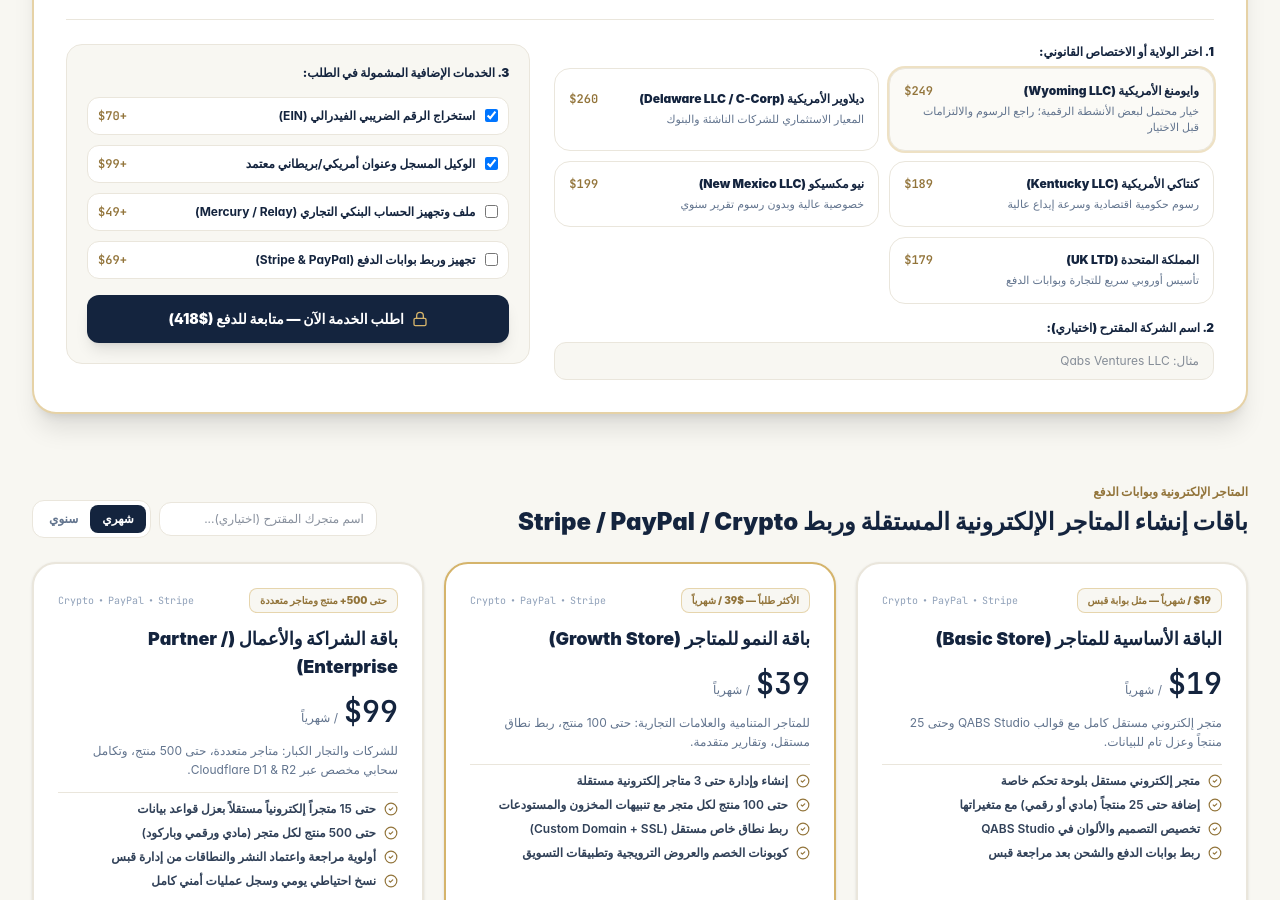
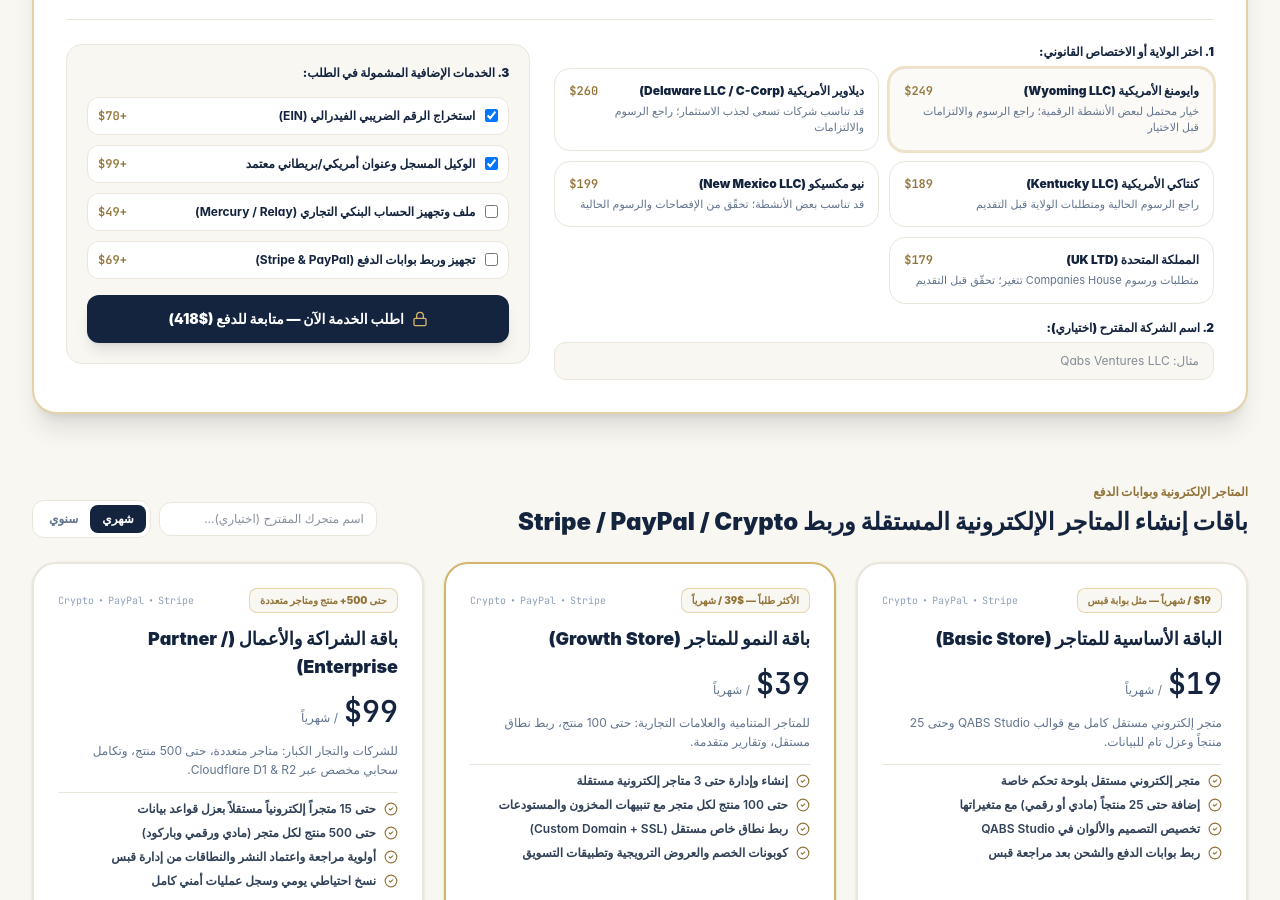
Before and after one commit to velouraa12-design/QABS-, a React (Vite) app: page / in a window 1280 px wide. Shown: the part 894-1794 px from the top of the page. Built offline with nearby package versions, Linux system fonts and the light colour scheme; no server answers.

Commit message:
trust: qualify jurisdiction recommendations and timing claims

```diff
--- a/src/components/LandingView.tsx
+++ b/src/components/LandingView.tsx
@@ -68,8 +68,8 @@ const CALC_JURISDICTIONS: {
     labelEn: 'Delaware LLC / C-Corp',
     entityType: 'LLC',
     baseUsd: 260,
-    noteAr: 'المعيار الاستثماري للشركات الناشئة والبنوك',
-    noteEn: 'Gold standard for startups & venture scaling'
+    noteAr: 'قد تناسب شركات تسعى لجذب الاستثمار؛ راجع الرسوم والالتزامات',
+    noteEn: 'May suit companies seeking investment; review fees and obligations'
   },
   {
     id: 'US_KENTUCKY',
@@ -78,8 +78,8 @@ const CALC_JURISDICTIONS: {
     labelEn: 'Kentucky LLC (USA)',
     entityType: 'LLC',
     baseUsd: 189,
-    noteAr: 'رسوم حكومية اقتصادية وسرعة إيداع عالية',
-    noteEn: 'Lowest state filing fee & fast turnaround'
+    noteAr: 'راجع الرسوم الحالية ومتطلبات الولاية قبل التقديم',
+    noteEn: 'Review current state fees and requirements before filing'
   },
   {
     id: 'US_NEW_MEXICO',
@@ -88,8 +88,8 @@ const CALC_JURISDICTIONS: {
     labelEn: 'New Mexico LLC (USA)',
     entityType: 'LLC',
     baseUsd: 199,
-    noteAr: 'خصوصية عالية وبدون رسوم تقرير سنوي',
-    noteEn: 'Full privacy & $0 annual state report'
+    noteAr: 'قد تناسب بعض الأنشطة؛ تحقّق من الإفصاحات والرسوم الحالية',
+    noteEn: 'May suit some businesses; verify current disclosure and fee requirements'
   },
   {
     id: 'UK_LTD',
@@ -98,8 +98,8 @@ const CALC_JURISDICTIONS: {
     labelEn: 'United Kingdom (UK LTD)',
     entityType: 'LTD',
     baseUsd: 179,
-    noteAr: 'تأسيس أوروبي سريع للتجارة وبوابات الدفع',
-    noteEn: 'Fast UK Companies House registration'
+    noteAr: 'متطلبات ورسوم Companies House تتغير؛ تحقّق قبل التقديم',
+    noteEn: 'Companies House requirements and fees change; verify before filing'
   }
 ];
 
```
